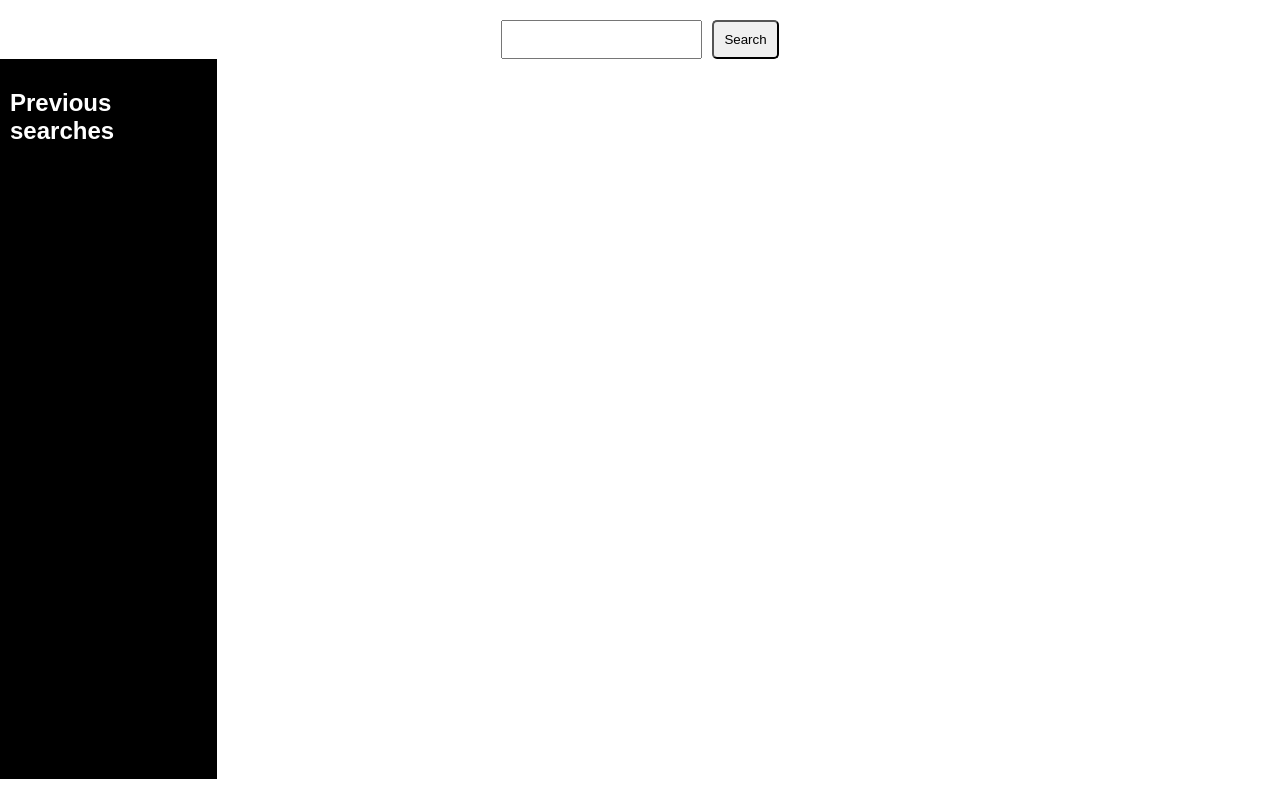
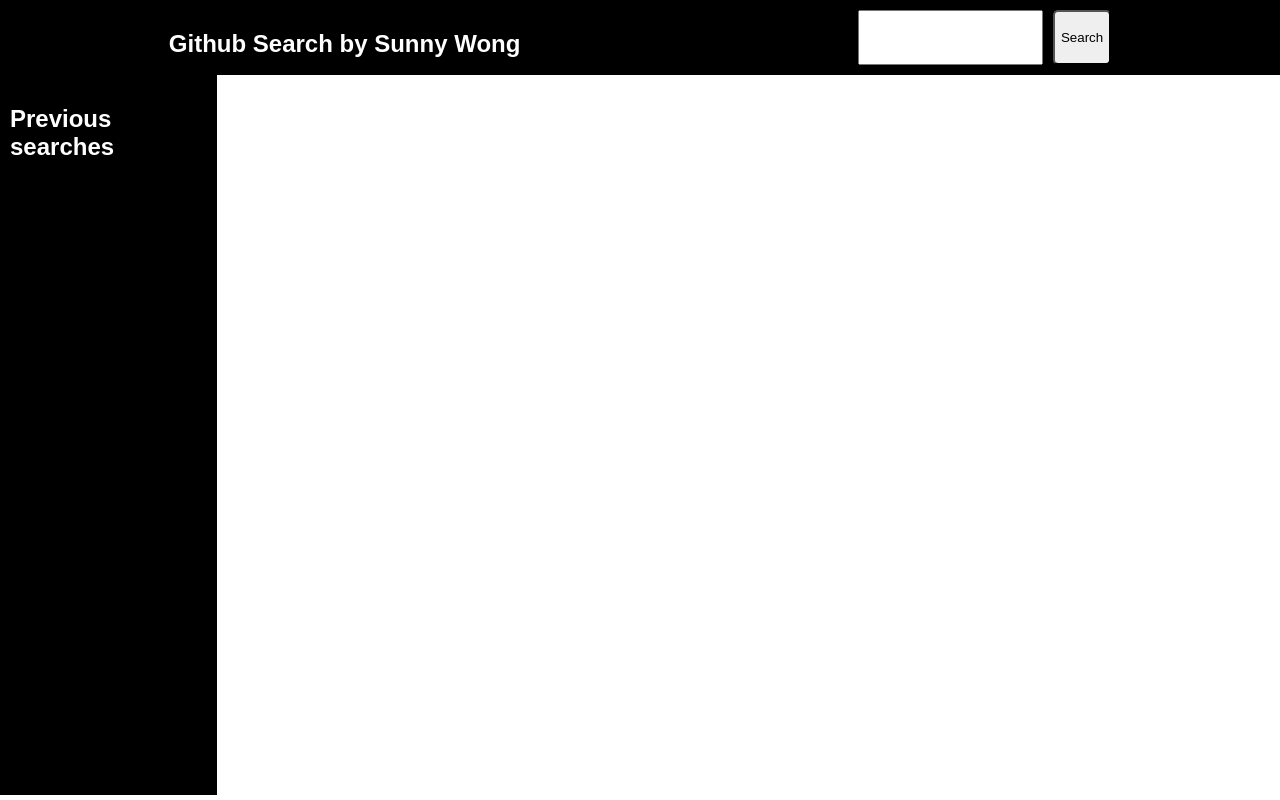
Before and after one commit to swong194/GithubSearch, a React app: page / in a window 1280 px wide. Built offline with nearby package versions, Linux system fonts and the light colour scheme.

Commit message:
update css for followers and search

```diff
--- a/src/components/App.css
+++ b/src/components/App.css
@@ -4,5 +4,7 @@
 }
 
 .profile_section {
-    width: calc(100% - 200px);
+    width: calc(100vw - 200px);
+    height: calc(100vh - 75px);
+    overflow-y: scroll;
 }
--- a/src/components/followers/Followers.css
+++ b/src/components/followers/Followers.css
@@ -3,6 +3,7 @@
     flex-wrap: wrap;
     width: 90%;
     margin: 0 auto;
+    position: relative;
 }
 
 .followers div {
--- a/src/components/search/Search.css
+++ b/src/components/search/Search.css
@@ -1,18 +1,27 @@
 .search{
-    margin-top: 20px;
-    display:flex;
-    justify-content: center;
+    padding: 10px 0;
+    display: flex;
+    height: 75px;
+    box-sizing: border-box;
+    justify-content: space-around;
+    align-content: center;
     font-size: 16px;
     font-family: sans-serif;
+    color: white;
+    background-color: black;
+}
+
+.search form {
+    display:flex;
+    justify-content: space-around;
+    align-content: center;
 }
 
 .search input{
     margin-right: 10px;
-    padding: 10px;
 }
 
 .search button {
-    padding: 10px;
     border-radius: 5px;
     cursor: pointer;
 }
--- a/src/components/search/Search.jsx
+++ b/src/components/search/Search.jsx
@@ -29,6 +29,7 @@
   render() {
     return (
       <section className="search">
+        <h2>Github Search by Sunny Wong</h2>
         <form onSubmit={this.handleSubmit}>
           <input
             type="text"
```
